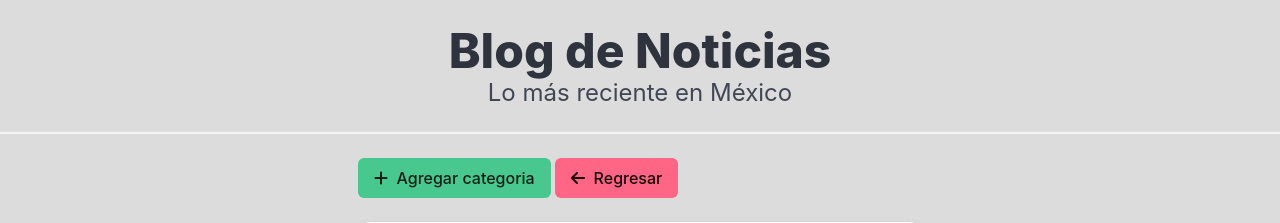
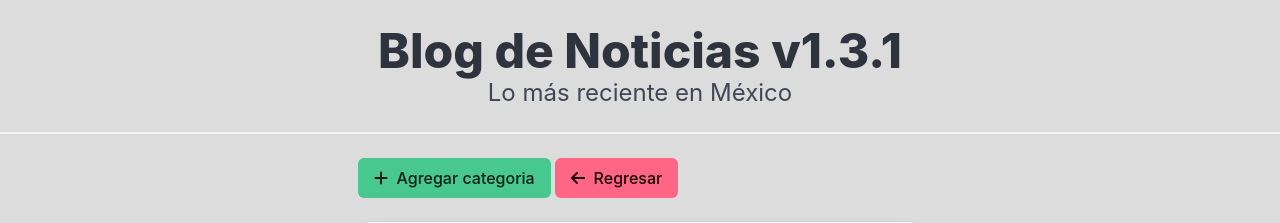
Before and after one commit to sicandistroyer/n1_bloc_tec, a Flask app: page /categories/ in a window 1280 px wide. Shown: the top 223 px of the page. Run offline with Flask 3, Linux system fonts and the light colour scheme; some libraries are stand-ins or nearby versions.

Commit message:
Agregando num de version

```diff
--- a/app/templates/base.html
+++ b/app/templates/base.html
@@ -10,7 +10,7 @@
   <body >
     <header>
         <br>
-        <h1 class="title has-text-centered is-1">Blog de Noticias</h1>
+        <h1 class="title has-text-centered is-1">Blog de Noticias v1.3.1</h1>
         <h2 class="subtitle has-text-centered is-4">Lo más reciente en México</h2>
         <hr>
     </header>
```
